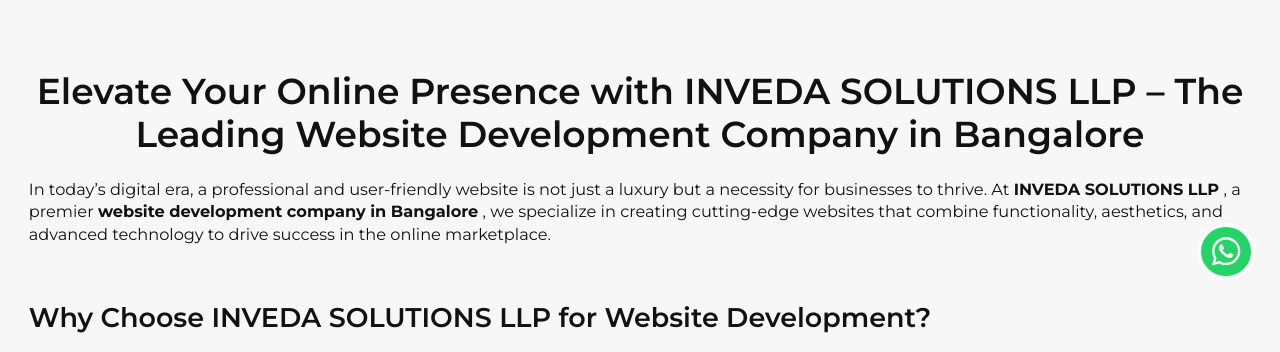
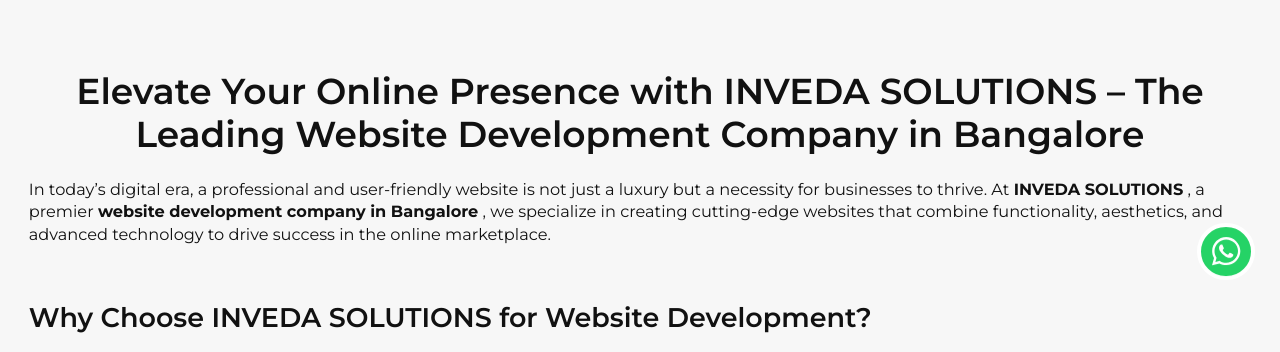
Before and after one commit to remeessalam/primoveda, a React (Create React App) app: page /blog-detail/1 in a window 1280 px wide. Shown: the part 442-794 px from the top of the page. Built offline with nearby package versions, Linux system fonts and the light colour scheme.

Commit message:
changed done

```diff
--- a/public/index.html
+++ b/public/index.html
@@ -17,7 +17,7 @@
       as="image"
     />
     <link rel="preload" href="%PUBLIC_URL%/logo.png" as="image" />
-    <title>INVEDA SOLUTIONS LLP</title>
+    <title>INVEDA SOLUTIONS</title>
   </head>
   <body>
     <noscript>You need to enable JavaScript to run this app.</noscript>
--- a/src/components/LandingPage/Banner.jsx
+++ b/src/components/LandingPage/Banner.jsx
@@ -90,7 +90,7 @@
                   className="description text-white mt-2"
                 >
                   In today's dynamic business landscape, having a robust online
-                  presence is vital. At INVEDA SOLUTIONS LLP, we specialize in
+                  presence is vital. At INVEDA SOLUTIONS, we specialize in
                   creating innovative, high-performance websites and
                   applications tailored to your specific needs. Our solutions
                   ensure smooth user experiences and build meaningful,
@@ -107,7 +107,7 @@
                   className="description text-white mt-2"
                 >
                   In today's competitive landscape, a cutting-edge mobile app is
-                  crucial for success. At INVEDA SOLUTIONS LLP, we design
+                  crucial for success. At INVEDA SOLUTIONS, we design
                   user-friendly, high-performance apps tailored to your business
                   needs, ensuring exceptional user experiences and building
                   strong, enduring connections.
--- a/src/components/Website/Banner.jsx
+++ b/src/components/Website/Banner.jsx
@@ -70,7 +70,7 @@
         >
           <p className="text-xl   tracking-wide text-white mt-2">
             Welcome to{" "}
-            <span className="text-white font-bold">INVEDA SOLUTIONS LLP</span>
+            <span className="text-white font-bold">INVEDA SOLUTIONS</span>
           </p>
           <h1 className="heading-1 text-white capitalize">
             Empowering Your Future with AI Innovation
--- a/src/constants.js
+++ b/src/constants.js
@@ -64,7 +64,7 @@
     "https://api.whatsapp.com/send/?phone=9561140911&text&type=phone_number&app_absent=0",
   phone: "+91-9561140911",
   email: "info@invedasolutions.com",
-  address: `porvorim,Goa 403521`,
+  address: `Miramar Panaji Goa, 403002`,
   instagram:
     "https://www.instagram.com/inveda_solutions?igsh=MW90dmNqaDBoNzZ2OQ%3D%3D&utm_source=qr",
   facebook: "https://www.facebook.com/share/18Lv28f74T/?mibextid=wwXIfr",
@@ -422,7 +422,7 @@
     name: "Aarav Kapoor",
     title: "Founder of TechSphere Innovations",
     description:
-      "INVEDA SOLUTIONS LLP delivered an exceptional blockchain solution that revolutionized our operations. Their expertise in blockchain development is unmatched!",
+      "INVEDA SOLUTIONS delivered an exceptional blockchain solution that revolutionized our operations. Their expertise in blockchain development is unmatched!",
   },
   {
     id: 2,
@@ -430,7 +430,7 @@
     name: "Sanya Mehta",
     title: "CTO of GreenLink Energy Solutions",
     description:
-      "The mobile app developed by INVEDA SOLUTIONS LLP transformed our business. Their app development team is highly skilled and delivered a seamless user experience.",
+      "The mobile app developed by INVEDA SOLUTIONS transformed our business. Their app development team is highly skilled and delivered a seamless user experience.",
   },
   {
     id: 3,
@@ -438,7 +438,7 @@
     name: "Rahul Verma",
     title: "Director of OmniTrade Logistics",
     description:
-      "INVEDA SOLUTIONS LLP implemented an AI-driven system that optimized our logistics operations. Their artificial intelligence development expertise is truly impressive.",
+      "INVEDA SOLUTIONS implemented an AI-driven system that optimized our logistics operations. Their artificial intelligence development expertise is truly impressive.",
   },
   {
     id: 4,
@@ -446,7 +446,7 @@
     name: "Dr. Ananya Gupta",
     title: "CEO of MedEase Technologies",
     description:
-      "The machine learning models developed by INVEDA SOLUTIONS LLP have significantly improved our data analysis capabilities. Their work is both innovative and impactful.",
+      "The machine learning models developed by INVEDA SOLUTIONS have significantly improved our data analysis capabilities. Their work is both innovative and impactful.",
   },
   {
     id: 5,
@@ -454,7 +454,7 @@
     name: "Neha Sharma",
     title: "Head of Operations at FinTech Solutions",
     description:
-      "INVEDA SOLUTIONS LLP created a stunning and highly functional website for us. Their web development team is professional, creative, and detail-oriented.",
+      "INVEDA SOLUTIONS created a stunning and highly functional website for us. Their web development team is professional, creative, and detail-oriented.",
   },
   {
     id: 6,
@@ -462,7 +462,7 @@
     name: "Vikram Singh",
     title: "Product Manager at HealthTech Innovations",
     description:
-      "The UI/UX design by INVEDA SOLUTIONS LLP elevated our platform to a whole new level. Their designs are intuitive, user-friendly, and visually appealing.",
+      "The UI/UX design by INVEDA SOLUTIONS elevated our platform to a whole new level. Their designs are intuitive, user-friendly, and visually appealing.",
   },
   {
     id: 7,
@@ -470,7 +470,7 @@
     name: "Priya Patel",
     title: "COO of AutoTech Systems",
     description:
-      "INVEDA SOLUTIONS LLP implemented RPA solutions that streamlined our workflows and boosted efficiency. Their robotic process automation expertise is top-notch.",
+      "INVEDA SOLUTIONS implemented RPA solutions that streamlined our workflows and boosted efficiency. Their robotic process automation expertise is top-notch.",
   },
 ];
 // industry company serve
--- a/src/data/blogs.js
+++ b/src/data/blogs.js
@@ -3,17 +3,17 @@
     id: 1,
     image: require("../assets/blogs/1.webp"),
     title:
-      "Elevate Your Online Presence with INVEDA SOLUTIONS LLP – The Leading Website Development Company in Bangalore",
-    desc: "In today’s digital era, a professional and user-friendly website is not just a luxury but a necessity for businesses to thrive. At INVEDA SOLUTIONS LLP, a premier website development company in Bangalore, we specialize in creating cutting-edge websites that combine functionality, aesthetics, and advanced technology to drive success in the online marketplace.",
+      "Elevate Your Online Presence with INVEDA SOLUTIONS – The Leading Website Development Company in Bangalore",
+    desc: "In today’s digital era, a professional and user-friendly website is not just a luxury but a necessity for businesses to thrive. At INVEDA SOLUTIONS, a premier website development company in Bangalore, we specialize in creating cutting-edge websites that combine functionality, aesthetics, and advanced technology to drive success in the online marketplace.",
     contentHtml: `<h1 class="heading text-center mb-6">
-              Elevate Your Online Presence with INVEDA SOLUTIONS LLP – The Leading Website
+              Elevate Your Online Presence with INVEDA SOLUTIONS – The Leading Website
               Development Company in Bangalore
             </h1>
             <p class="description">
               In today’s digital era, a professional and user-friendly website is
               not just a luxury but a necessity for businesses to thrive. At
               <a href="/">
-                <b>INVEDA SOLUTIONS LLP</b>
+                <b>INVEDA SOLUTIONS</b>
               </a>
               , a premier
               <a href="/web-development">
@@ -25,12 +25,12 @@
             </p>
 
             <h2 class="text-3xl font-semibold mb-4 mt-[4rem]">
-              Why Choose INVEDA SOLUTIONS LLP for Website Development?
+              Why Choose INVEDA SOLUTIONS for Website Development?
             </h2>
             <p class="text-lg mb-6">
               As a technology-driven company,
               <a href="/">
-                <b>INVEDA SOLUTIONS LLP</b>
+                <b>INVEDA SOLUTIONS</b>
               </a>
               understands that every business is unique. We focus on crafting
               customized websites that align with your brand’s identity and
@@ -64,7 +64,7 @@
             <p class="text-lg mb-6">
               At
               <a href="/">
-                <b>INVEDA SOLUTIONS LLP</b>
+                <b>INVEDA SOLUTIONS</b>
               </a>
               , our range of services caters to diverse industries and
               requirements. Whether you’re a startup or an established enterprise,
@@ -102,14 +102,14 @@
               businesses competing in a fast-paced digital environment. Partnering
               with a reliable website development company in Bangalore like
               <a href="/">
-                <b>INVEDA SOLUTIONS LLP</b>
+                <b>INVEDA SOLUTIONS</b>
               </a>
               ensures your brand stands out with a robust and engaging online
               presence.
             </p>
 
             <h2 class="text-3xl font-semibold mt-[4rem] mb-4">
-              The INVEDA SOLUTIONS LLP Advantage
+              The INVEDA SOLUTIONS Advantage
             </h2>
             <ul class="list-disc pl-8 space-y-4 text-lg mb-6">
               <li>
@@ -132,7 +132,7 @@
               Ready to Build Your Dream Website?
             </h2>
             <p class="text-lg mb-6">
-              Transform your online presence and drive growth with INVEDA SOLUTIONS LLP,
+              Transform your online presence and drive growth with INVEDA SOLUTIONS,
               the go-to website development company in Bangalore. Let us bring
               your ideas to life with cutting-edge solutions tailored to your
               business.
@@ -142,16 +142,16 @@
     id: 2,
     image: require("../assets/blogs/2.webp"),
     title:
-      "Transforming Ideas into Reality: Mobile App Development with INVEDA SOLUTIONS LLP",
-    desc: "In today’s digital-first world, a robust mobile app is essential for businesses to thrive and connect with their customers. At INVEDA SOLUTIONS LLP, a leading mobile app development company in Bangalore, we specialize in creating innovative, user-friendly mobile applications that help businesses stay ahead in the competitive digital landscape.",
+      "Transforming Ideas into Reality: Mobile App Development with INVEDA SOLUTIONS",
+    desc: "In today’s digital-first world, a robust mobile app is essential for businesses to thrive and connect with their customers. At INVEDA SOLUTIONS, a leading mobile app development company in Bangalore, we specialize in creating innovative, user-friendly mobile applications that help businesses stay ahead in the competitive digital landscape.",
     contentHtml: `<h1 class="heading text-center mb-6">
-        Transforming Ideas into Reality: Mobile App Development with INVEDA SOLUTIONS LLP
+        Transforming Ideas into Reality: Mobile App Development with INVEDA SOLUTIONS
       </h1>
       <p class="description">
         In today’s digital-first world, a robust mobile app is essential for
         businesses to thrive and connect with their customers. At
         <a href="/">
-          <b>INVEDA SOLUTIONS LLP</b>
+          <b>INVEDA SOLUTIONS</b>
         </a>
         , a leading
         <a href="/mobile-app-development">
@@ -178,10 +178,10 @@
       </p>
 
       <h2 class="text-3xl font-semibold mt-[4rem] mb-4">
-        Why Choose INVEDA SOLUTIONS LLP for Mobile App Development?
+        Why Choose INVEDA SOLUTIONS for Mobile App Development?
       </h2>
       <p class="text-lg mb-6">
-        As a premier mobile app development company in Bangalore, INVEDA SOLUTIONS LLP
+        As a premier mobile app development company in Bangalore, INVEDA SOLUTIONS
         offers:
       </p>
       <ul class="list-disc pl-8 space-y-4 text-lg mb-6">
@@ -228,7 +228,7 @@
         Experience Excellence in Mobile App Development
       </h2>
       <p class="text-lg mb-6">
-        Located in the heart of India’s tech hub, INVEDA SOLUTIONS LLP stands out as a top
+        Located in the heart of India’s tech hub, INVEDA SOLUTIONS stands out as a top
         mobile app development company in Bangalore. With our expertise and
         commitment to innovation, we transform your ideas into feature-rich mobile
         applications that drive results.
--- a/src/pages/AboutUs.jsx
+++ b/src/pages/AboutUs.jsx
@@ -26,16 +26,16 @@
       <section className="py-[3rem] wrapper grid gap-10 lg:grid-cols-2">
         <div className="flex flex-col">
           <h1 data-aos="fade-right" className="heading">
-            INVEDA SOLUTIONS LLP Leading in Software Development and Advanced
-            Tech Solutions
+            INVEDA SOLUTIONS Leading in Software Development and Advanced Tech
+            Solutions
           </h1>
           <p data-aos="fade-right" className="description mt-4">
-            INVEDA SOLUTIONS LLP was founded with a vision to transform
-            businesses by leveraging the power of AI and advanced technologies.
-            Our passion for innovation drives us to deliver solutions that not
-            only meet industry standards but set new ones. With a global reach
-            and a team of experts dedicated to excellence, we are committed to
-            helping our clients achieve unparalleled growth and success.
+            INVEDA SOLUTIONS was founded with a vision to transform businesses
+            by leveraging the power of AI and advanced technologies. Our passion
+            for innovation drives us to deliver solutions that not only meet
+            industry standards but set new ones. With a global reach and a team
+            of experts dedicated to excellence, we are committed to helping our
+            clients achieve unparalleled growth and success.
           </p>
         </div>
         <div
--- a/src/pages/ContactUs.jsx
+++ b/src/pages/ContactUs.jsx
@@ -29,7 +29,7 @@
             </h1>
             <p className="description text-center lg:text-start">
               Ready to take the next step? Reach out to us today to discuss how
-              INVEDA SOLUTIONS LLP can help transform your business. Whether you
+              INVEDA SOLUTIONS can help transform your business. Whether you
               have a question, need support, or want to explore our services,
               we’re here to help.
             </p>
--- a/src/pages/Home.jsx
+++ b/src/pages/Home.jsx
@@ -48,12 +48,12 @@
                 Innovation to transform your organization.
               </h3>
               <p className="description">
-                At INVEDA SOLUTIONS LLP, we are driven by a passion for
-                innovation and a commitment to delivering reliable, future-proof
-                solutions for businesses of all sizes. From the very beginning,
-                our goal has been to help organizations navigate the
-                complexities of the digital world with customized, secure, and
-                scalable technology solutions that deliver real results.
+                At INVEDA SOLUTIONS, we are driven by a passion for innovation
+                and a commitment to delivering reliable, future-proof solutions
+                for businesses of all sizes. From the very beginning, our goal
+                has been to help organizations navigate the complexities of the
+                digital world with customized, secure, and scalable technology
+                solutions that deliver real results.
                 <br />
                 <br /> We believe that technology isn’t just about solving
                 problems — it’s about unlocking new possibilities. Our expertise
@@ -134,7 +134,7 @@
           <div className="flex flex-col gap-5">
             <h3 className="heading">Our CEO Message</h3>
             <p className="description">
-              At INVEDA SOLUTIONS LLP, we leverage the power of AI to create
+              At INVEDA SOLUTIONS, we leverage the power of AI to create
               transformative digital experiences that elevate businesses. Our
               commitment to innovation drives us to develop intelligent
               solutions that enhance efficiency and foster growth. Together, we
--- a/src/pages/LandingPage/LandingPage.jsx
+++ b/src/pages/LandingPage/LandingPage.jsx
@@ -49,7 +49,7 @@
                     Book Your Free Consultation
                   </p>
                   <p className="description">
-                    INVEDA SOLUTIONS LLP is an AI company based in Bengaluru. We
+                    INVEDA SOLUTIONS is an AI company based in Bengaluru. We
                     help organizations kickstart their AI journey. If you’re
                     seeking a solution for your organization to enhance customer
                     support, boost employee productivity, and make the most of
--- a/src/pages/OurServices.jsx
+++ b/src/pages/OurServices.jsx
@@ -19,14 +19,13 @@
       <section className="py-[3rem]">
         <div className="wrapper">
           <p className="description text-center">
-            At INVEDA SOLUTIONS LLP, we specialize in creating advanced,
-            tailor-made technology solutions designed to meet the unique needs
-            of your business. Whether you are looking to improve operational
-            efficiency, enhance user experiences, or harness the latest tech
-            trends, our expert team is dedicated to delivering solutions that
-            drive real growth and innovation. Take a closer look at the services
-            we offer to help your business thrive in today’s fast-paced digital
-            world.
+            At INVEDA SOLUTIONS, we specialize in creating advanced, tailor-made
+            technology solutions designed to meet the unique needs of your
+            business. Whether you are looking to improve operational efficiency,
+            enhance user experiences, or harness the latest tech trends, our
+            expert team is dedicated to delivering solutions that drive real
+            growth and innovation. Take a closer look at the services we offer
+            to help your business thrive in today’s fast-paced digital world.
           </p>
           <div className="">
             <HomePageServicesList />
```
